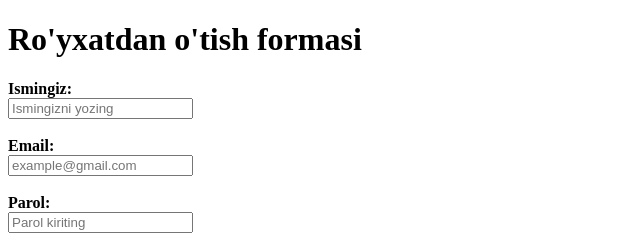
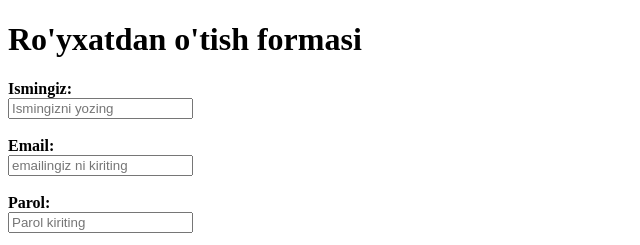
Before and after one commit to eldorabdunazarov027-cell/index.html, a plain HTML site: page index.html in a window 1280 px wide. Shown: the top 245 px of the page, 0-640 px from the left. Drawn offline with Linux system fonts and the light colour scheme.

Commit message:
Email placeholder qiymatini o'zgartirish: 'example@gmail.com' -> 'emailingiz ni kiriting'

```diff
--- a/index.html
+++ b/index.html
@@ -1,4 +1,4 @@
- <!DOCTYPE html>
+<!DOCTYPE html>
 <html lang="uz">
 <head>
     <meta charset="UTF-8">
@@ -15,7 +15,7 @@
     <input type="text" id="ism" placeholder="Ismingizni yozing"><br><br>
 
     <label for="email"><b>Email:</b></label><br>
-    <input type="email" id="email" placeholder="example@gmail.com"><br><br>
+    <input type="email" id="email" placeholder="emailingiz ni kiriting"><br><br>
 
     <label for="parol"><b>Parol:</b></label><br>
     <input type="password" id="parol" placeholder="Parol kiriting"><br><br>
```
